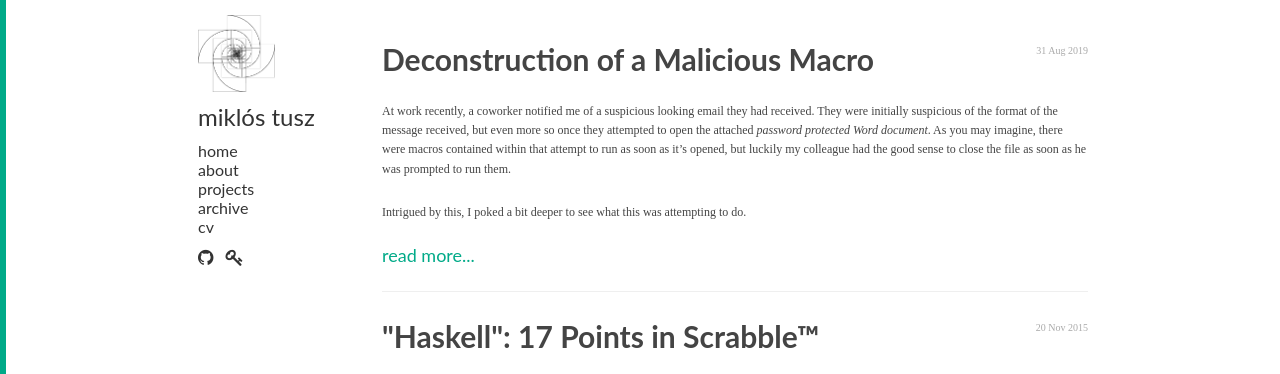
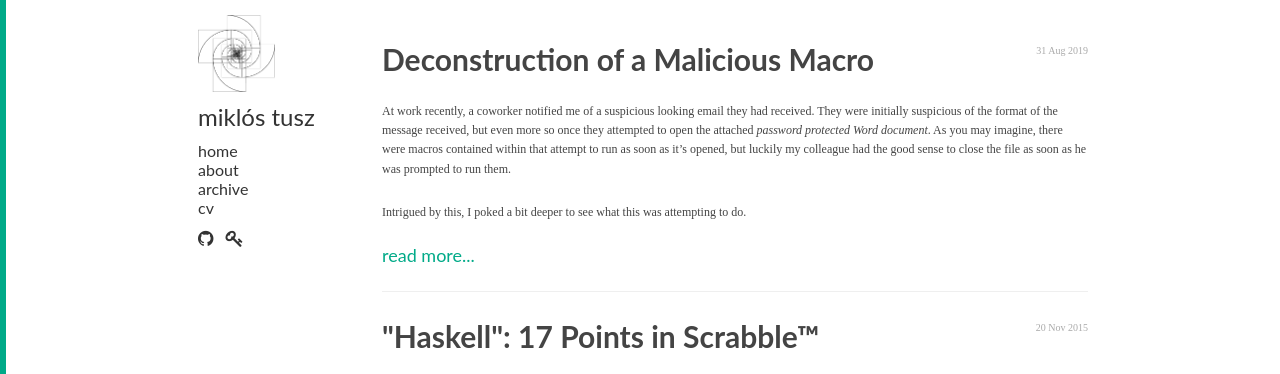
Before and after one commit to mdtusz/blog, a Jekyll site: the page built from index.html, in a window 1280 px wide. Shown: the top 374 px of the page. Built offline with Jekyll 4.4.1, drawn with Linux system fonts in a browser that asks for light colours; some web fonts are replaced; the list of posts is cut into pages by our own code.

Commit message:
Remove projects

```diff
--- a/_includes/sidebar.html
+++ b/_includes/sidebar.html
@@ -4,7 +4,7 @@
   <ul class="links">
     <li><a href="{{ site.baseurl }}/">home</a></li>
     <li><a href="{{ site.baseurl }}/about">about</a></li>
-    <li><a href="{{ site.baseurl }}/projects">projects</a></li>
+    <!-- <li><a href="{{ site.baseurl }}/projects">projects</a></li> -->
     <!-- <li><a href="{{ site.baseurl }}/photos">photos</a></li> -->
     <li><a href="{{ site.baseurl }}/archive">archive</a></li>
     <li><a href="{{ site.baseurl }}/public/cv.pdf">cv</a></li>
```
